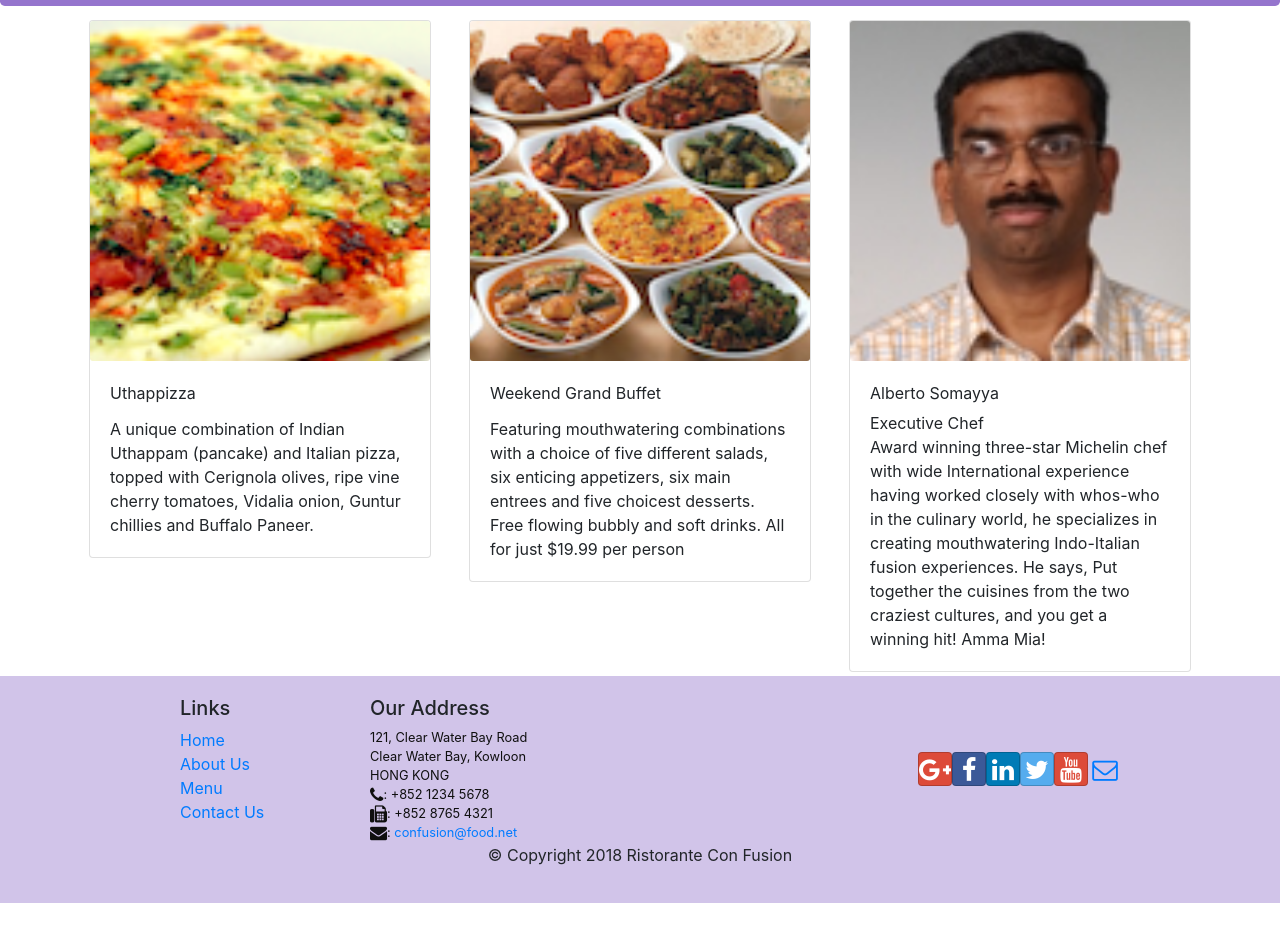
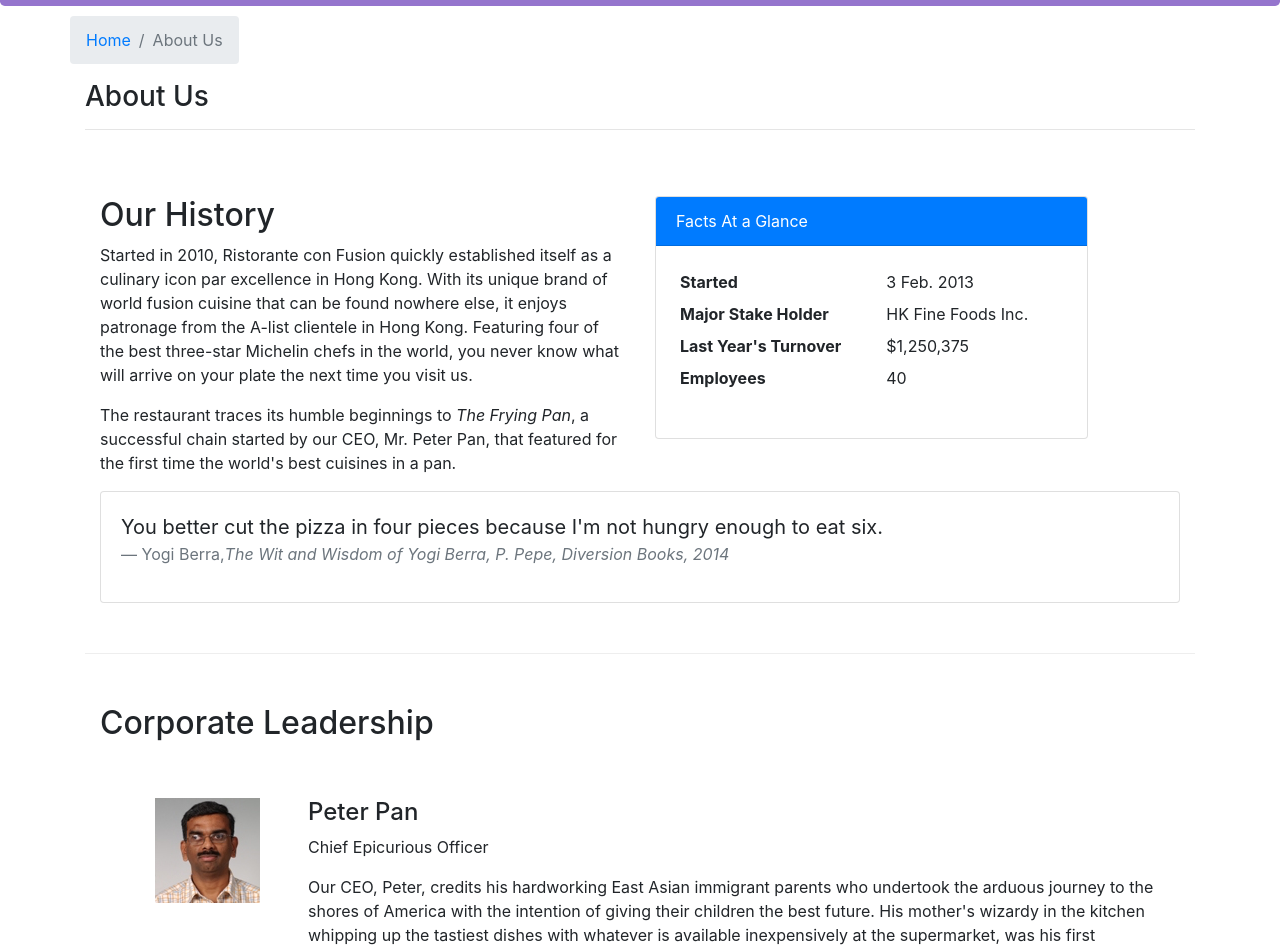
Before and after one commit to ricktorzynski/confusion-react, a React (Create React App) app: page /aboutus in a window 1280 px wide. Before the commit this address led to /home. Shown: the part 336-1286 px from the top of the page. Before the commit the page ends 1239 px from the top, so only its background shows below. Built offline with nearby package versions, Linux system fonts and the light colour scheme.

Commit message:
Assignment 2

```diff
--- /dev/null
+++ b/src/components/AboutComponent.js
@@ -0,0 +1,94 @@
+import React from 'react';
+import { Breadcrumb, BreadcrumbItem, Card, CardBody, CardHeader, Media } from 'reactstrap';
+import { Link } from 'react-router-dom';
+
+function RenderLeader({leader}) {
+    return (
+        <div key={leader.id} className="col-12 mt-5">
+            <Media tag="li">
+                <Media left middle>
+                    <Media object src={leader.image} alt={leader.name} />
+                </Media>
+                <Media body className="ml-5">
+                    <Media heading>{leader.name}</Media>
+                    <p>{leader.designation}</p>
+                    <p>{leader.description}</p>
+                </Media>
+            </Media>
+        </div>
+    );
+}
+
+function About(props) {
+
+    const leaders = props.leaders.map((leader) => {
+        return (
+            <RenderLeader leader={leader} />
+        );
+    });
+
+    return(
+        <div className="container">
+            <div className="row">
+                <Breadcrumb>
+                    <BreadcrumbItem><Link to="/home">Home</Link></BreadcrumbItem>
+                    <BreadcrumbItem active>About Us</BreadcrumbItem>
+                </Breadcrumb>
+                <div className="col-12">
+                    <h3>About Us</h3>
+                    <hr />
+                </div>
+            </div>
+            <div className="row row-content">
+                <div className="col-12 col-md-6">
+                    <h2>Our History</h2>
+                    <p>Started in 2010, Ristorante con Fusion quickly established itself as a culinary icon par excellence in Hong Kong. With its unique brand of world fusion cuisine that can be found nowhere else, it enjoys patronage from the A-list clientele in Hong Kong.  Featuring four of the best three-star Michelin chefs in the world, you never know what will arrive on your plate the next time you visit us.</p>
+                    <p>The restaurant traces its humble beginnings to <em>The Frying Pan</em>, a successful chain started by our CEO, Mr. Peter Pan, that featured for the first time the world's best cuisines in a pan.</p>
+                </div>
+                <div className="col-12 col-md-5">
+                    <Card>
+                        <CardHeader className="bg-primary text-white">Facts At a Glance</CardHeader>
+                        <CardBody>
+                            <dl className="row p-1">
+                                <dt className="col-6">Started</dt>
+                                <dd className="col-6">3 Feb. 2013</dd>
+                                <dt className="col-6">Major Stake Holder</dt>
+                                <dd className="col-6">HK Fine Foods Inc.</dd>
+                                <dt className="col-6">Last Year's Turnover</dt>
+                                <dd className="col-6">$1,250,375</dd>
+                                <dt className="col-6">Employees</dt>
+                                <dd className="col-6">40</dd>
+                            </dl>
+                        </CardBody>
+                    </Card>
+                </div>
+                <div className="col-12">
+                    <Card>
+                        <CardBody className="bg-faded">
+                            <blockquote className="blockquote">
+                                <p className="mb-0">You better cut the pizza in four pieces because
+                                    I'm not hungry enough to eat six.</p>
+                                <footer className="blockquote-footer">Yogi Berra,
+                                <cite title="Source Title">The Wit and Wisdom of Yogi Berra,
+                                    P. Pepe, Diversion Books, 2014</cite>
+                                </footer>
+                            </blockquote>
+                        </CardBody>
+                    </Card>
+                </div>
+            </div>
+            <div className="row row-content">
+                <div className="col-12">
+                    <h2>Corporate Leadership</h2>
+                </div>
+                <div className="col-12">
+                    <Media list>
+                        {leaders}
+                    </Media>
+                </div>
+            </div>
+        </div>
+    );
+}
+
+export default About;
--- a/src/components/HeaderComponent.js
+++ b/src/components/HeaderComponent.js
@@ -24,7 +24,7 @@
         <Navbar dark expand="md">
           <div className="container">
             <NavbarToggler onClick={this.toggleNav} />
-            <NavbarBrand className="mr-auto" href="/"><img src='assets/images/logo.png' height="30" width="41" alt='Ristorante Con Fusion' /></NavbarBrand>
+            <NavbarBrand className="mr-auto" href=""><img src='assets/images/logo.png' height="30" width="41" alt='Ristorante Con Fusion' /></NavbarBrand>
             <Collapse isOpen={this.state.isNavOpen} navbar>
               <Nav navbar>
                 <NavItem>
--- a/src/components/MainComponent.js
+++ b/src/components/MainComponent.js
@@ -5,6 +5,7 @@
 import Menu from './MenuComponent';
 import Contact from './ContactComponent';
 import DishDetail from './DishdetailComponent';
+import About from './AboutComponent';
 import { Switch, Route, Redirect } from 'react-router-dom';
 import { DISHES } from '../shared/dishes';
 import { COMMENTS } from '../shared/comments';
@@ -51,6 +52,8 @@
           <Route path="/home" component={HomePage} />
           <Route exact path="/menu" component={() => <Menu dishes={this.state.dishes} />} />
           <Route path="/menu/:dishId" component={DishWithId} />
+          <Route exact path='/contactus' component={Contact} />
+          <Route exact path='/aboutus' component={() => <About leaders={this.state.leaders}/>} />
           <Redirect to="/home" />
         </Switch>
         <Footer />
```
